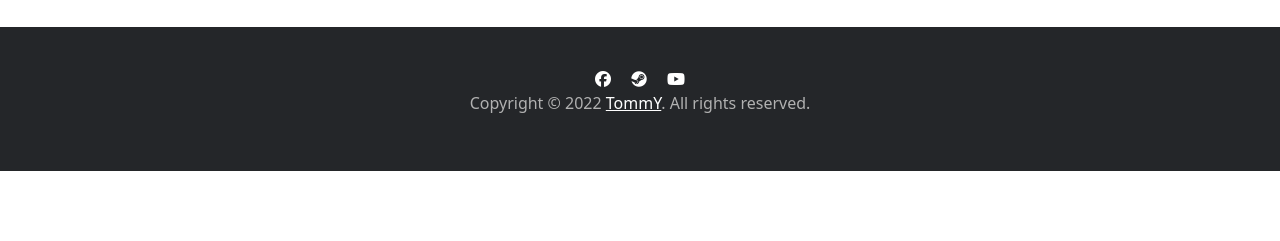
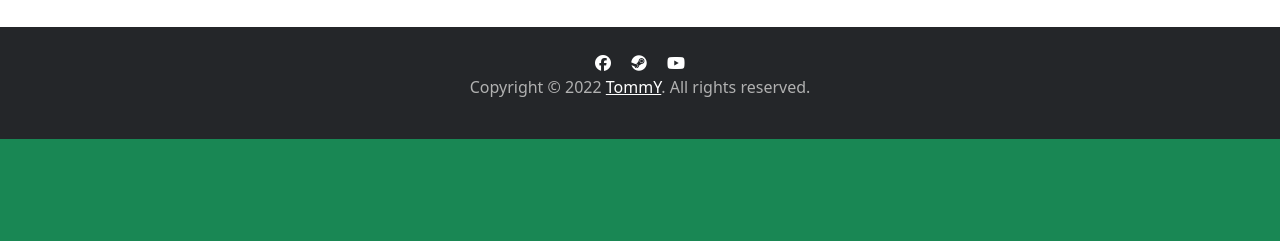
Before and after one commit to TommySide/semka_vaiiko_strms, a PHP site: page / in a window 1280 px wide. Shown: the part 854-1095 px from the top of the page. After the commit the page ends 993 px from the top, so only its background shows below. Run offline with PHP 8.4, Linux system fonts and the light colour scheme; some libraries are stand-ins or nearby versions.

Commit message:
footer na spodku stránky

```diff
--- a/footer.html
+++ b/footer.html
@@ -7,7 +7,7 @@
     <script src="https://kit.fontawesome.com/85a6d0cbbe.js" crossorigin="anonymous"></script>
 </head>
 <footer>
-  <div class="navbar fixed-bottom"></div>
+  <div></div>
     <div class="footer-bottom">
         <div class="footer-social">
             <a href="" target="_blank" data-toggle="tooltip" title="facebook"><i class="fab fa-facebook iconsfooter fb"></i></a>
--- a/index.php
+++ b/index.php
@@ -11,7 +11,7 @@
 <div class="container-fluid">
     <section class="telo">
         <div class="row">
-            <div class="col-3 text-center bg-danger">
+            <div class="col-sm-3 text-center bg-danger">
                 <img class="img-thumbnail picture" src="images/questionmark.jpg" alt="Profile picture">
 
                 <h3>Lorem ipsum dolor sit amet, consectetur adipisicing elit. Atque commodi dicta in quidem quo sint.</h3>
@@ -33,8 +33,10 @@
                     <a href=""><i class="fa-brands fa-twitter fa-2x"></i></a>
                 </section>
             </div>
-            <div class="col-9 text-center bg-success">
-
+            <div class="col-sm-9 text-center bg-success">
+                <div class="">
+                    <h1>Lorem ipsum dolor sit amet, consectetur adipisicing elit. Asperiores aspernatur, assumenda beatae cupiditate distinctio, doloribus dolorum, itaque nisi perspiciatis porro sunt velit! Aut incidunt, molestias.</h1>
+                </div>
             </div>
         </div>
     </section>
--- a/style/styleb.css
+++ b/style/styleb.css
@@ -1,7 +1,3 @@
-body {
-    padding-bottom: 70px;
-}
-
 nav {
     background-color: #242629;
 }
@@ -31,7 +27,7 @@ ul li a:hover {
 
 footer {
     text-align: center;
-    padding: 2.5em;
+    padding: 1.5em;
     background: #242629;
     color: #B1B1B1;
 }
```
